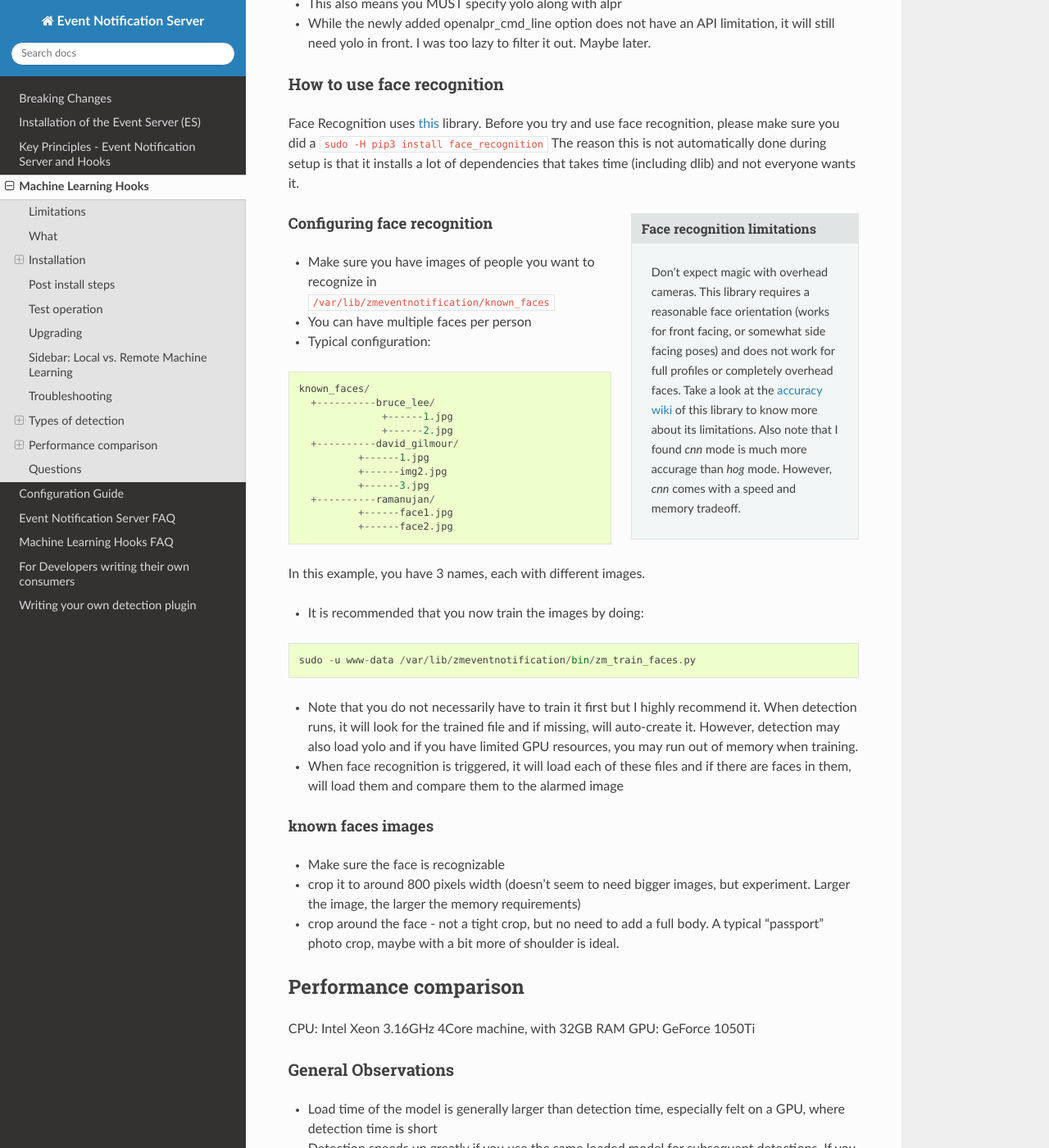
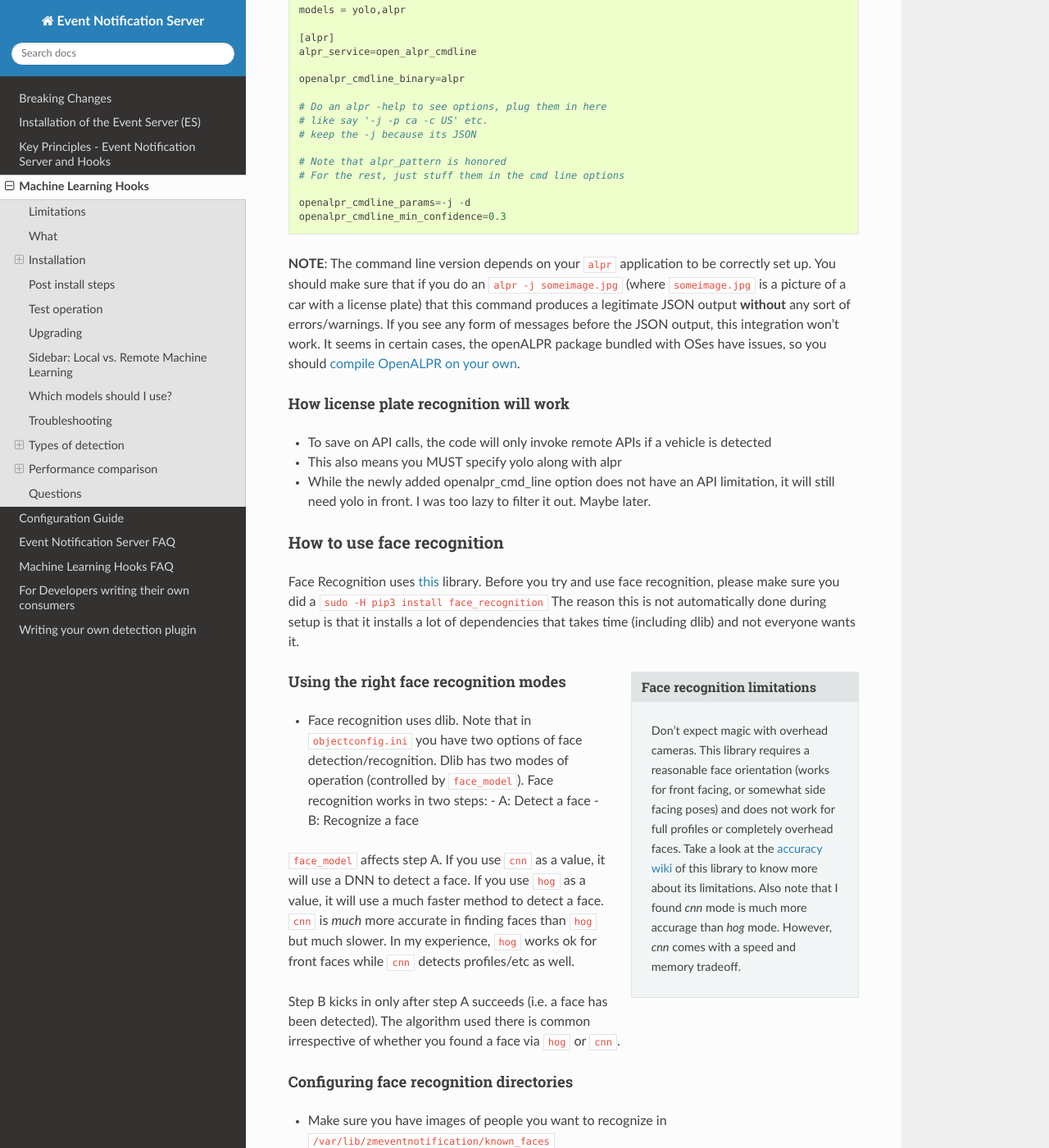
Before and after one commit to ZoneMinder/zmeventnotification, a Sphinx documentation site: the page built from docs/guides/hooks.rst, in a window 1280 px wide and 1400 px high, scrolled down 6891 px. Shown: the whole window at 82% size. Built offline with Sphinx 7.4.7 and the Read the Docs theme 2.0.0, drawn with Linux system fonts in a browser that asks for light colours; some of the changed text lies outside the part shown.

Commit message:
more docs

```diff
--- a/docs/guides/hooks.rst
+++ b/docs/guides/hooks.rst
@@ -59,6 +59,19 @@
 ::
 
     sudo -H ./install.sh # and follow the prompts
+
+
+.. _install_specific_models:
+
+Starting version 5.13.3, you can *optionally* choose to only install specific models by passing them as variables to the install script. The variables are labelled as ``INSTALL_<model>`` with possible values of ``yes`` (default) or ``no``. ``<model>`` is the specific model.
+
+So for example:
+
+::
+
+  sudo INSTALL_CSPN=no INSTALL_TINYYOLO=no ./install.sh
+
+Will only install the ``YOLOv3 (full)`` model but will skip the ``CSPN (Cross Stage Partial Networks)`` model and the "Tiny YOLO" models.
 
 
 .. _opencv_install:
@@ -185,6 +198,18 @@
 Sidebar: Local vs. Remote Machine Learning
 ~~~~~~~~~~~~~~~~~~~~~~~~~~~~~~~~~~~~~~~~~~~
 Starting v5.0, you can now choose to run the machine learning code on a separate server. This can free up your local ZM server resources if you have memory/CPU constraints. See :ref:`this FAQ entry <local_remote_ml>`.
+
+
+.. _supported_models:
+
+Which models should I use?
+~~~~~~~~~~~~~~~~~~~~~~~~~~~~~~
+
+-  As of April 2020, I'd recommend you use CSPR for object detection. It is both faster and more accurate than YoloV3. Note however that I've not enabled it by default, because that model requires OpenCV 4.3 or above. If you use it with versions less than 4.3, it will either error out, or not detect anything. **Please Note** that the CSPR weights file needs to be *manually downloaded* and placed in the right place. If you don't have OpenCV >=4.3, use YoloV3.
+
+- If you are constrained in memory, use tinyyolo
+
+- For face recognition, use ``face_model=cnn`` for more accuracy and ``face_model=hog`` for better speed
 
 
 Troubleshooting
@@ -346,8 +371,19 @@
         wiki <https://github.com/ageitgey/face_recognition/wiki/Face-Recognition-Accuracy-Problems>`__
         of this library to know more about its limitations. Also note that I found `cnn` mode is much more accurage than `hog` mode. However, `cnn` comes with a speed and memory tradeoff.
 
-Configuring face recognition
-''''''''''''''''''''''''''''
+Using the right face recognition modes
+'''''''''''''''''''''''''''''''''''''''
+
+- Face recognition uses dlib. Note that in ``objectconfig.ini`` you have two options of face detection/recognition. Dlib has two modes of operation (controlled by ``face_model``). Face recognition works in two steps:
+  - A: Detect a face
+  - B: Recognize a face
+
+``face_model`` affects step A. If you use ``cnn`` as a value, it will use a DNN to detect a face. If you use ``hog`` as a value, it will use a much faster method to detect a face. ``cnn`` is *much* more accurate in finding faces than ``hog`` but much slower. In my experience, ``hog`` works ok for front faces while ``cnn`` detects profiles/etc as well.
+
+Step B kicks in only after step A succeeds (i.e. a face has been detected). The algorithm used there is common irrespective of whether you found a face via ``hog`` or ``cnn``.
+
+Configuring face recognition directories
+''''''''''''''''''''''''''''''''''''''''''
 
 -  Make sure you have images of people you want to recognize in
    ``/var/lib/zmeventnotification/known_faces``
```
Also changed, not shown: docs/guides/breaking.rst (+7 -0 lines).
